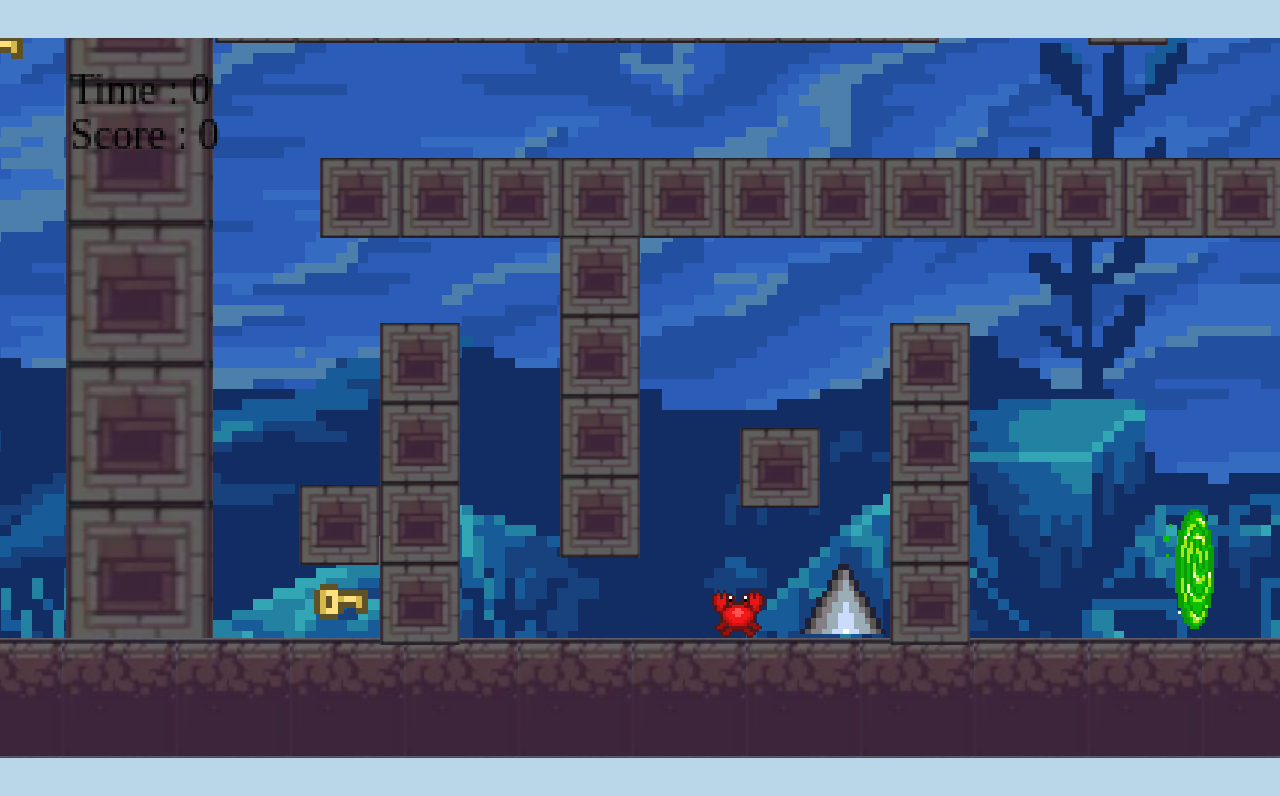
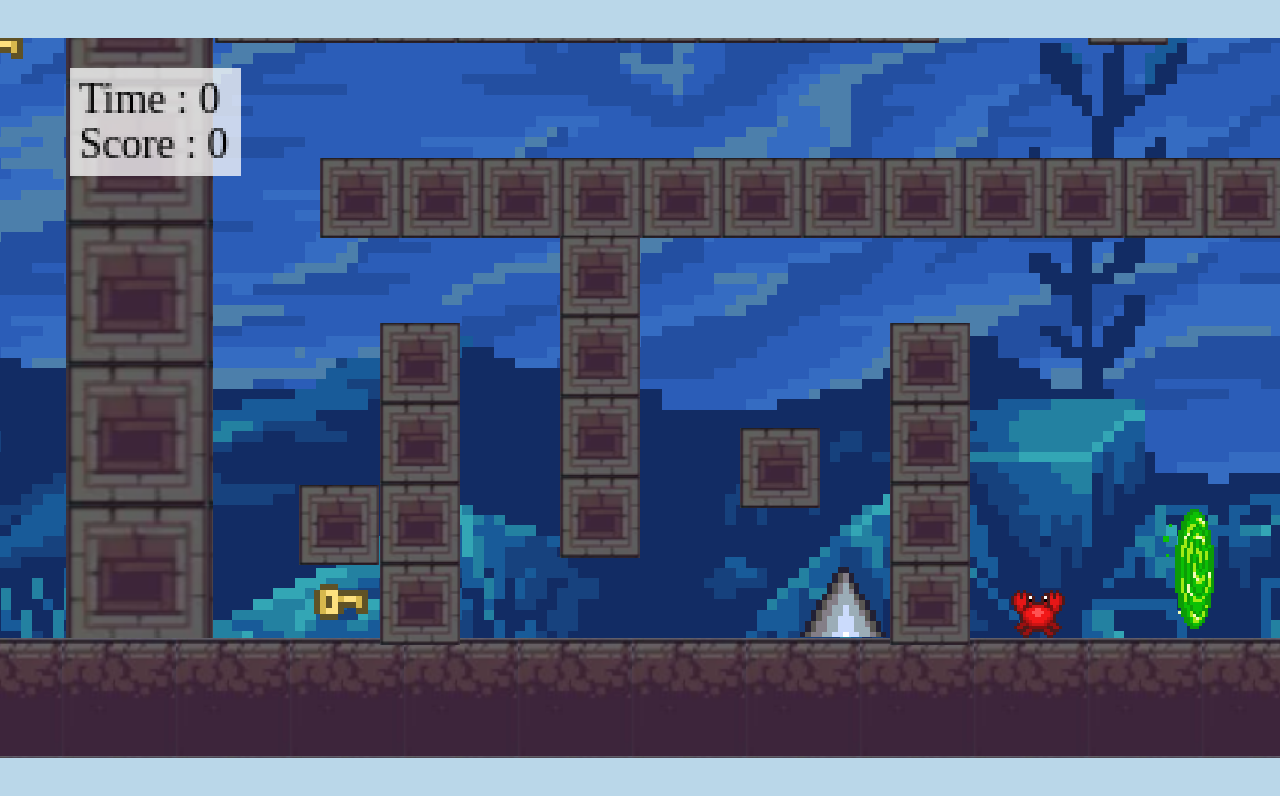
Before and after one commit to shokoha/GooseGameLoft, a website built with webpack: page index.html in a window 1280 px wide. Built offline with nearby package versions, Linux system fonts and the light colour scheme; animation ran at ten frames a second.

Commit message:
final001

```diff
--- a/index.html
+++ b/index.html
@@ -9,6 +9,8 @@
     <meta name="MobileOptimized" content="320">
     <meta http-equiv="cleartype" content="on">
     <meta name="format-detection" content="telephone=no">
+    <script src="main.js"></script>
+    <script src="GameScene.js"></script>
   </head>
   <style>
     * {
--- a/src/Scene/GameScene.js
+++ b/src/Scene/GameScene.js
@@ -116,7 +116,8 @@ class GameScene extends Phaser.Scene {
 
 
     //player
-    this.player = this.physics.add.sprite(1100,620,'crabmove').setScale(1).setSize(19.5, 18).setOffset(0,0);
+    this.player = this.physics.add.sprite(1200,620,'crabmove').setScale(1).setSize(19.5, 18).setOffset(0,0);
+    //50,620 checkview at wall
     //920,0 checkview at wall
     //730,620 checkview at wall3
 
@@ -157,7 +158,7 @@ class GameScene extends Phaser.Scene {
     });
 
     //create info
-    this.info = this.add.text(450,250,'', {font: "14px TH SarabunPSK", fill: "#000000" }).setDepth(5).setOrigin(0,0);
+    this.info = this.add.text(450,250,'', {font: "14px TH SarabunPSK", fill: "#000000", backgroundColor: "rgba(255,255,255,0.75)", padding: 3}).setDepth(5).setOrigin(0,0);
     this.info.setScrollFactor(0,0);
 
     //set movement
@@ -251,7 +252,6 @@ class GameScene extends Phaser.Scene {
     this.platform_w2_13 = this.add.tileSprite(370,555,201,67,'platform').setOrigin(0,0).setScale(0.4);
     this.platform_w2_14 = this.add.tileSprite(515,563,67,268,'platform').setOrigin(0,0).setScale(0.4);
     this.platform_w2_15 = this.add.tileSprite(478,471,67,67, 'platform').setOrigin(0,0).setScale(0.4);
-
 
     //platform-wall3
     this.platforms_w3 = this.physics.add.staticGroup();
@@ -350,27 +350,27 @@ class GameScene extends Phaser.Scene {
     //spike
     this.spikes = this.physics.add.staticGroup()
     this.spikes.create(550,480,'spike-left').setOrigin(0,0).setScale(2).setSize(25,15).setOffset(7,15);
-    this.spikes.create(125,150,'spike-left').setOrigin(0,0).setScale(1.8).setSize(25,15).setOffset(7,15);
-    this.spikes.create(95,360,'spike-left').setOrigin(0,0).setScale(1.8).setSize(25,15).setOffset(7,15);
-    this.spikes.create(825,120,'spike-left').setOrigin(0,0).setScale(1.8).setSize(25,15).setOffset(7,15);
+    this.spikes.create(127,149,'spike-left').setOrigin(0,0).setScale(1.8).setSize(25,15).setOffset(7,15);
+    this.spikes.create(97,358,'spike-left').setOrigin(0,0).setScale(1.8).setSize(25,15).setOffset(7,15);
+    this.spikes.create(825,119,'spike-left').setOrigin(0,0).setScale(1.8).setSize(25,15).setOffset(7,15);
 
-    this.spikes.create(325,220,'spike-up').setOrigin(0,0).setScale(1.8).setSize(15,25).setOffset(17,15);
-    this.spikes.create(350,90,'spike-up').setOrigin(0,0).setScale(1.8).setSize(15,25).setOffset(17,15);
-    this.spikes.create(1120,650,'spike-up').setOrigin(0,0).setScale(1.8).setSize(15,25).setOffset(17,15);
-    this.spikes.create(1110,425,'spike-up').setOrigin(0,0).setScale(1.8).setSize(15,25).setOffset(17,15);
-    this.spikes.create(973,222,'spike-up').setOrigin(0,0).setScale(1.8).setSize(15,25).setOffset(17,15);
-    this.spikes.create(1000,222,'spike-up').setOrigin(0,0).setScale(1.8).setSize(15,25).setOffset(17,15);
-    this.spikes.create(1130,222,'spike-up').setOrigin(0,0).setScale(1.8).setSize(15,25).setOffset(17,15);
-    this.spikes.create(325,465,'spike-up').setOrigin(0,0).setScale(1.8).setSize(15,25).setOffset(17,15);
+    this.spikes.create(325,221,'spike-up').setOrigin(0,0).setScale(1.8).setSize(15,25).setOffset(17,15);
+    this.spikes.create(350,91,'spike-up').setOrigin(0,0).setScale(1.8).setSize(15,25).setOffset(17,15);
+    this.spikes.create(1120,651,'spike-up').setOrigin(0,0).setScale(1.8).setSize(15,25).setOffset(17,15);
+    this.spikes.create(1110,426,'spike-up').setOrigin(0,0).setScale(1.8).setSize(15,25).setOffset(17,15);
+    this.spikes.create(973,221,'spike-up').setOrigin(0,0).setScale(1.8).setSize(15,25).setOffset(17,15);
+    this.spikes.create(1000,221,'spike-up').setOrigin(0,0).setScale(1.8).setSize(15,25).setOffset(17,15);
+    this.spikes.create(1130,221,'spike-up').setOrigin(0,0).setScale(1.8).setSize(15,25).setOffset(17,15);
+    this.spikes.create(325,466,'spike-up').setOrigin(0,0).setScale(1.8).setSize(15,25).setOffset(17,15);
 
     this.spikes.create(747,499,'spike-down').setOrigin(0,0).setScale(1.8).setSize(15,25).setOffset(16,8);
     this.spikes.create(1250,276,'spike-down').setOrigin(0,0).setScale(1.8).setSize(15,25).setOffset(16,8);
-    this.spikes.create(1010,378,'spike-down').setOrigin(0,0).setScale(1.8).setSize(15,25).setOffset(16,8);
+    this.spikes.create(1010,377,'spike-down').setOrigin(0,0).setScale(1.8).setSize(15,25).setOffset(16,8);
     this.spikes.create(420,456,'spike-down').setOrigin(0,0).setScale(1.8).setSize(15,25).setOffset(16,8);
 
-    this.spikes.create(827,550,'spike-right').setOrigin(0,0).setScale(1.8).setSize(25,15).setOffset(7,15);
+    this.spikes.create(826,550,'spike-right').setOrigin(0,0).setScale(1.8).setSize(25,15).setOffset(7,15);
     this.spikes.create(624,450,'spike-right').setOrigin(0,0).setScale(1.8).setSize(25,15).setOffset(7,15);
-    this.spikes.create(325,330,'spike-right').setOrigin(0,0).setScale(1.8).setSize(25,15).setOffset(7,15);
+    this.spikes.create(324,330,'spike-right').setOrigin(0,0).setScale(1.8).setSize(25,15).setOffset(7,15);
     //overlap spike
 
     // ------------------ Event ------------------ //
@@ -386,10 +386,27 @@ class GameScene extends Phaser.Scene {
       },
       this
     )
+    this.events.on(
+      "endGame",
+      function () {
+        this.score = 0;
+        this.events.off("endGame");
+        this.scene.pause();
+        this.infoend = this.add.text(560,330,'', {font: "40px TH SarabunPSK", fill: "#000000",backgroundColor: "#FFF", padding: 20 }).setDepth(5).setOrigin(0,0);
+        this.infoend.setScrollFactor(0,0);
+        this.infoend.setText(`END GAME`);
+      },
+      this
+    );
 
-
-
-
+    this.physics.add.overlap(this.player, this.warps, () =>{
+      if(this.score === 9){
+      this.events.emit('endGame')
+      }
+    })
+    this.physics.add.overlap(this.player,this.spikes,() => {
+      this.player.setPosition(50,620,0,0);
+    })
     //------------------ Timer ------------------ //
       this.timer = this.time.addEvent({
       delay: 20000,
@@ -404,6 +421,9 @@ class GameScene extends Phaser.Scene {
       callbackScope: this,
       loop: true
     })
+
+
+
 
   }
 
```
Also changed, not shown: src/index.html (+2 -0 lines).
